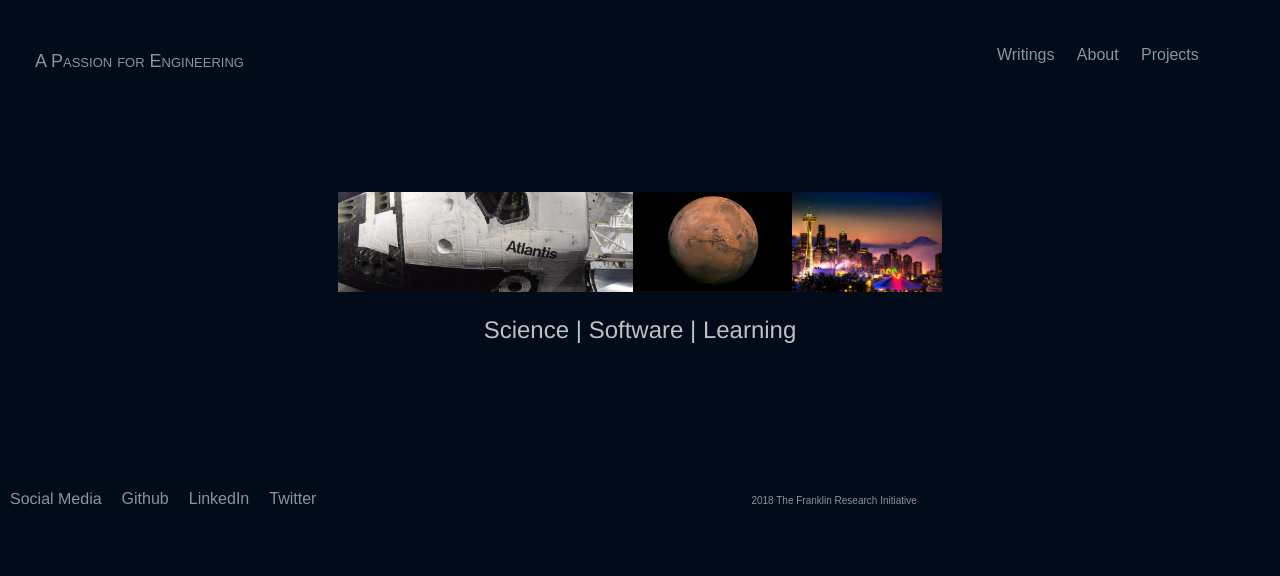
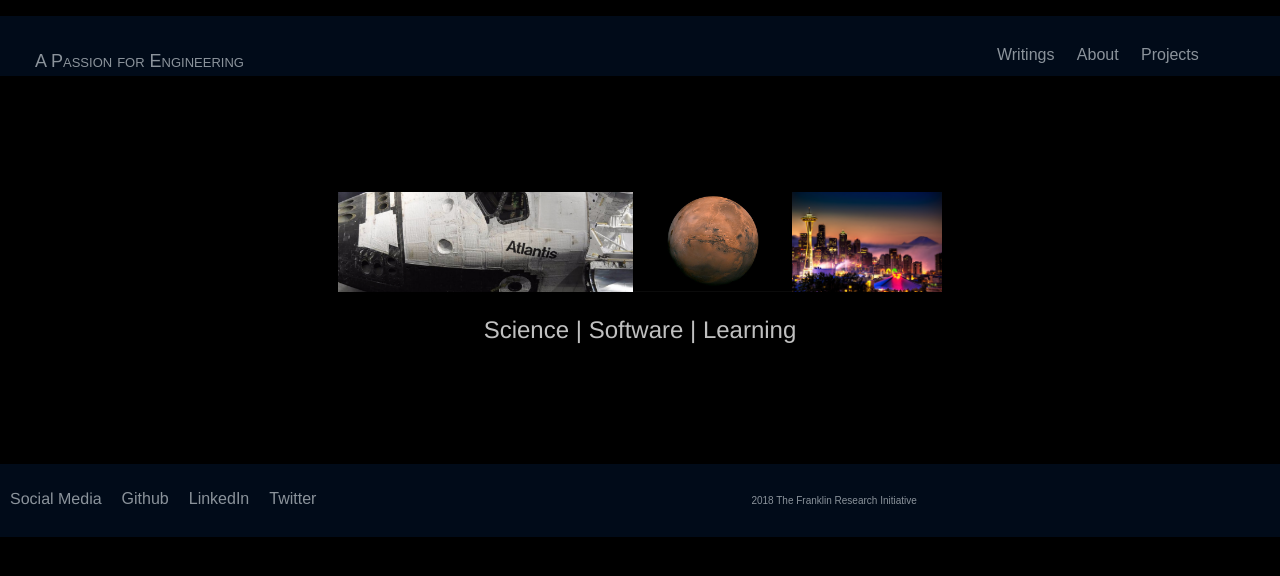
Before and after one commit to dave5801/Portfolio, a React (Create React App) app in the folder portfolio-site/: page / in a window 1280 px wide. Shown: the top 576 px of the page. Built offline with nearby package versions, Linux system fonts and the light colour scheme.

Commit message:
changed home background color, along with footers

```diff
--- a/portfolio-site/src/index.css
+++ b/portfolio-site/src/index.css
@@ -1,6 +1,7 @@
 body {
   margin: 0;
   padding: 0;
-  background-color: #010b19;
+  /*background-color: #010b19;*/
+  background-color: black;
   font-family: sans-serif;
 }
--- a/portfolio-site/src/scenes/home/Footer/footer.css
+++ b/portfolio-site/src/scenes/home/Footer/footer.css
@@ -1,5 +1,6 @@
 .Footer{
    display: flex;
+   background-color: #010b19;
    color: #8b939b;
 }
 
```
